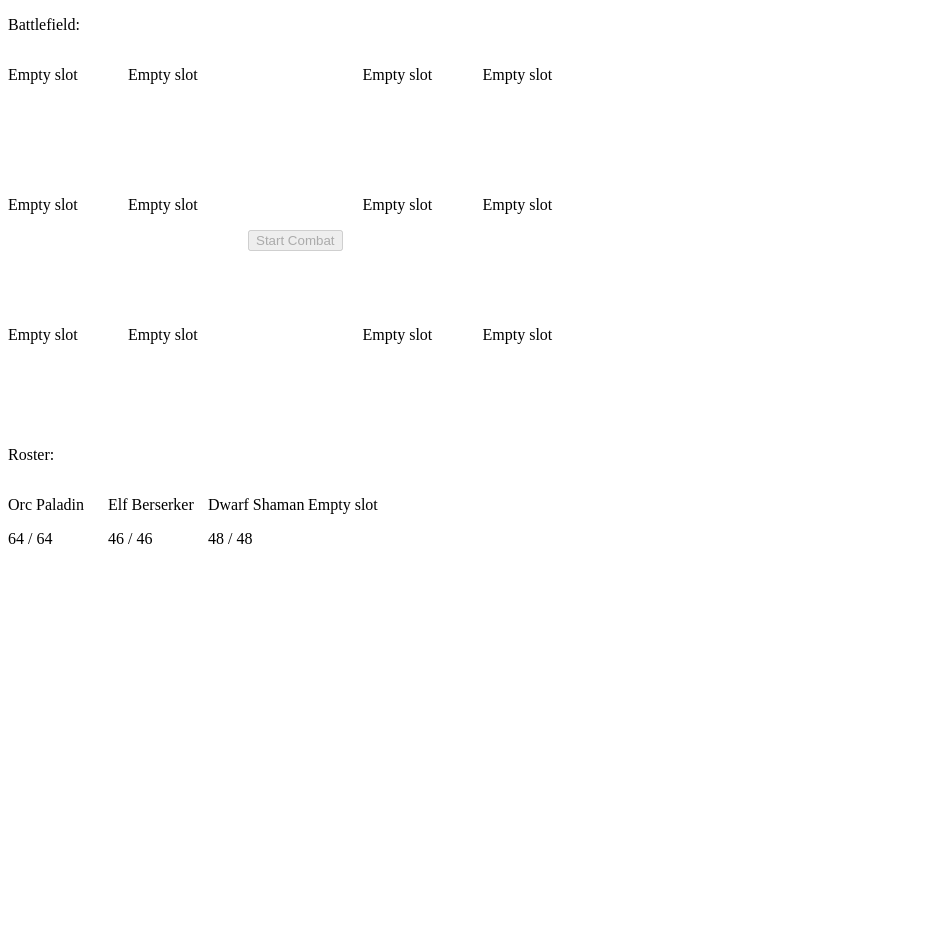
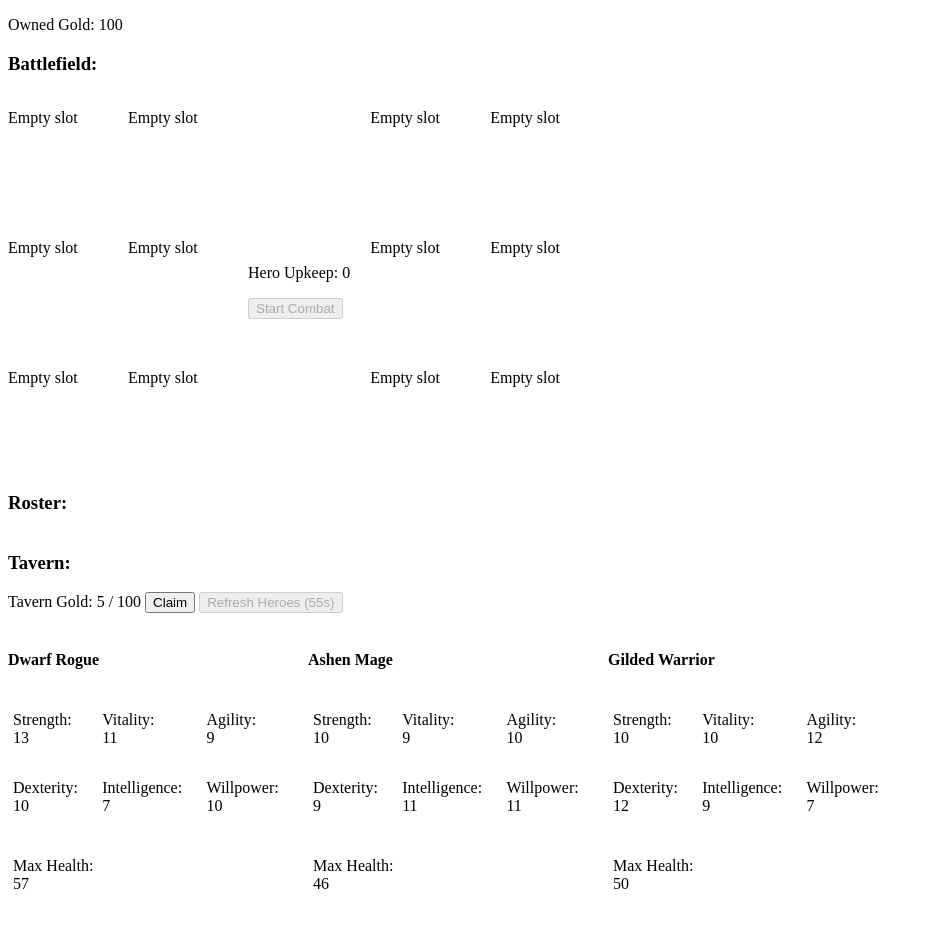
Before and after one commit to Vrath/AshenFrontier, a Vue app: page / in a window 1280 px wide. Shown: the top 925 px of the page, without its empty margins (0-933 px from the left). Before the commit the page ends 800 px from the top, so only its background shows below. Built offline with nearby package versions, Linux system fonts and the light colour scheme.

Commit message:
012: phase 6 finished - tavern, gold, economy, recruitment, gold upkeep

```diff
--- a/src/App.vue
+++ b/src/App.vue
@@ -1,16 +1,42 @@
 <script setup lang="ts">
-import { useCombatStore } from './stores/combat'
-import HeroSlot from './components/HeroSlot.vue'
+import { onMounted } from 'vue'
+import { useCombatStore } from './stores/combat';
+import HeroSlot from './components/HeroSlot.vue';
 import EnemySlot from './components/EnemySlot.vue';
+import { useVillageStore } from './stores/village';
+import { useHeroesStore } from './stores/heroes';
+import TavernPanel from './components/TavernPanel.vue';
+import { useEntityStatsStore } from './stores/entityStats';
 
-const combat = useCombatStore()
-combat.initializeHeroes();
+const combat = useCombatStore();
+const village = useVillageStore();
+const heroes = useHeroesStore();
+
+onMounted(() => {
+    village.startVillageTick();
+    heroes.refreshTavern();
+    heroes.startTimerTick();
+
+    const stats = useEntityStatsStore()
+    // Initialize HP for all heroes (roster + Tavern)
+    for (const hero of heroes.roster) {
+        if (hero.hp === 0) hero.hp = stats.maxHealth(hero)
+    }
+    for (const hero of heroes.tavernHeroes) {
+        if (hero.hp === 0) hero.hp = stats.maxHealth(hero)
+    }
+    // Initialize enemies
+    for (const enemy of combat.enemies) {
+        if (enemy.hp === 0) enemy.hp = stats.maxHealth(enemy)
+    }
+})
 </script>
 
 <template>
   <div>
+    <p>Owned Gold: {{ village.gold }}</p>
 
-    <p>Battlefield:</p>
+    <h3>Battlefield:</h3>
       <div style="display: flex; flex-direction: row; gap: 20px;">
         <div style="display: flex; flex-direction: column; gap: 10px;">
            <HeroSlot v-for="(slot) of combat.backRow" :hero="combat.entityById(slot.hero)" :location="'battlefield'" :slotIndex="slot.slotIndex" @click="(heroId, location, slotIndex) => combat.handleSlotClick(heroId, location, slotIndex)" />
@@ -20,6 +46,7 @@ combat.initializeHeroes();
         </div>
 
         <div style="min-height: 100%; align-content: center;">
+          <p>Hero Upkeep: {{ heroes.totalBattleUpkeep + heroes.totalRosterUpkeep }}</p>
           <button @click="combat.startCombat()" :disabled="!combat.hasHeroOnBattlefield || combat.combatRunning">Start Combat</button>
         </div>
 
@@ -31,11 +58,14 @@ combat.initializeHeroes();
         </div>
       </div>
 
-    <p>Roster:</p>
+    <h3>Roster:</h3>
     <div style="display: flex;">
-        <HeroSlot v-for="[slotIndex, hero] in combat.roster.entries()" :hero="combat.entityById(hero)" :location="'roster'" :slotIndex="slotIndex" @click="(heroId, location, slotIndex) => combat.handleSlotClick(heroId, location, slotIndex)" />
+        <HeroSlot v-for="[slotIndex, hero] in heroes.roster.filter(h => !combat.battlefield.includes(h.id)).entries()" :hero="hero" :location="'roster'" :slotIndex="slotIndex" @click="(heroId, location, slotIndex) => combat.handleSlotClick(heroId, location, slotIndex)" />
     </div>
 
 
+    <h3>Tavern:</h3>
+    <TavernPanel />
+
   </div>
 </template>
--- a/src/components/EnemySlot.vue
+++ b/src/components/EnemySlot.vue
@@ -17,7 +17,7 @@ const { enemy, slotIndex } = defineProps<{
 
   <div class="enemy-slot">
     <div v-if="enemy">
-        <p>{{ enemy.name }}</p>
+        <h4>{{ enemy.name }}</h4>
         <p>{{ Math.round(enemy.hp) }} / {{ stats.maxHealth(enemy) }}</p>
     </div>
     <div v-else>
--- a/src/components/HeroSlot.vue
+++ b/src/components/HeroSlot.vue
@@ -40,7 +40,7 @@ const handleDrop = (e: DragEvent) => {
 
   <div class="hero-slot" @click="handleClick" @drop="handleDrop" @dragover.prevent>
     <div v-if="hero" draggable="true" @dragstart="handleDragStart">
-        <p>{{ hero.name }}</p>
+        <h4>{{ hero.displayName }}</h4>
         {{ Math.round(hero.hp) }} / {{ stats.maxHealth(hero) }}
     </div>
     <div v-else>
--- /dev/null
+++ b/src/components/TavernPanel.vue
@@ -0,0 +1,43 @@
+<script setup lang="ts">
+import { useEntityStatsStore } from '../stores/entityStats';
+import { useHeroesStore } from '../stores/heroes';
+import { useVillageStore } from '../stores/village';
+const heroes = useHeroesStore();
+const village = useVillageStore();
+const stats = useEntityStatsStore();
+
+</script>
+<template>
+
+    <p>Tavern Gold: {{ village.tavern.gold }} / {{ village.tavern.goldCap }} <button @click="village.claimTavernGold()">Claim</button> <button
+    @click="heroes.refreshTavern()"
+    :disabled="heroes.timeUntilRefresh > 0"
+>
+    Refresh Heroes {{ heroes.timeUntilRefresh > 0 ? `(${heroes.timeUntilRefresh}s)` : '' }}
+</button></p>
+
+    <div style="display: flex;">
+        <div v-for="(hero) of heroes.tavernHeroes" style="min-width: 300px; max-width: 300px;">
+            <h4> {{ hero.displayName }}</h4>
+            <div style="display: grid; grid-template-columns: auto auto auto; padding: 5px; max-width: 300px;">
+                <p> Strength:<br>{{ hero.str }}</p>
+                <p> Vitality:<br>{{ hero.vit }}</p>
+                <p> Agility:<br>{{ hero.agi }}</p>
+                <p> Dexterity:<br>{{ hero.dex }}</p>
+                <p> Intelligence:<br>{{ hero.int }}</p>
+                <p> Willpower:<br>{{ hero.wil }}</p>
+            </div>
+            <div style="display: grid; grid-template-columns: auto auto; padding: 5px">
+                <p>Max Health:<br>{{ stats.maxHealth(hero) }}</p>
+                <p></p>
+                <p>Physical Power:<br>{{ stats.physicalPower(hero) }}</p>
+                <p>Physical Defense:<br>{{ stats.physicalDefense(hero) }}</p>
+                <p>Accuracy:<br>{{ stats.accuracy(hero) }}</p>
+                <p>Evasion:<br>{{ stats.evasion(hero) }}</p>
+            </div>
+            <button @click="heroes.recruit(hero)">Recruit ({{ heroes.hireCost }} gold)</button>
+        </div>
+    </div>
+</template>
+<style>
+</style>
--- a/src/stores/combat.ts
+++ b/src/stores/combat.ts
@@ -1,13 +1,13 @@
 import { defineStore } from 'pinia';
 import { useEntityStatsStore } from './entityStats';
+import { useHeroesStore } from './heroes';
+import { useVillageStore } from './village';
 
 export interface Entity {
     id: string
     name: string
     displayName?: string
-    hireCost?: number
-    battleUpkeepCost?: number
-    rosterUpkeepCost?: number
+    level?: number
     str: number
     vit: number
     agi: number
@@ -21,11 +21,6 @@ export interface Entity {
 
 export const useCombatStore = defineStore('combat', {
     state: () => ({
-        heroes: [
-            { id: 'h1', name: 'Orc Paladin',   hp: 0, str: 12, vit: 13, agi: 7,  dex: 7,  int: 6,  wil: 10 },
-            { id: 'h2', name: 'Elf Berserker', hp: 0, str: 14, vit: 8,  agi: 12, dex: 10, int: 6,  wil: 5  },
-            { id: 'h3', name: 'Dwarf Shaman',  hp: 0, str: 8,  vit: 10, agi: 6,  dex: 8,  int: 12, wil: 11 },
-        ],
         enemies: [
             { id: 'e1', name: 'Ashboar', hp: 0, str: 8, vit: 10, agi: 5, dex: 5, int: 5, wil: 5},
             { id: 'e2', name: 'Gnoll Assassin', hp: 0, str: 9, vit: 5, agi: 9, dex: 9, int: 5, wil: 5},
@@ -42,7 +37,10 @@ export const useCombatStore = defineStore('combat', {
     }),
 
     getters: {
-        entityById: (state) => (entityId: string | undefined) => state.heroes.find(h => h.id === entityId) || state.enemies.find(e => e.id === entityId),
+        entityById: (state) => (entityId: string | undefined) => {
+            const heroes = useHeroesStore()
+            return heroes.roster.find(h => h.id === entityId) || state.enemies.find(e => e.id === entityId)
+        },
         frontRow: (state) => {
             const result = []
             for (let i = 0; i < 3; i++) {
@@ -89,11 +87,18 @@ export const useCombatStore = defineStore('combat', {
 
     actions: {
         startCombat() {
-            if (this.combatRunning) return
+            const heroes = useHeroesStore()
+            const village = useVillageStore()
             const stats = useEntityStatsStore()
 
-            // Set each hero's hp to their calculated max health
-            for (const hero of this.heroes) {
+            if (this.combatRunning) return
+
+            const totalCost = heroes.totalBattleUpkeep + heroes.totalRosterUpkeep
+            if (totalCost > village.gold) return
+            village.gold -= totalCost
+
+
+            for (const hero of heroes.roster) {
                 hero.hp = stats.maxHealth(hero)
             }
 
@@ -101,7 +106,7 @@ export const useCombatStore = defineStore('combat', {
             this.combatRunning = true
             this.combatIntervalId = setInterval(() => {
                 this.combatTick()
-            }, 2500)
+            }, 1000)
         },
 
         generateEnemies(){
@@ -109,6 +114,7 @@ export const useCombatStore = defineStore('combat', {
         },
 
         combatTick() {
+            const heroesStore = useHeroesStore()
 
             this.applyAttacks(this.battlefield, this.enemyTeam)
             this.applyAttacks(this.enemyTeam, this.battlefield)
@@ -120,6 +126,7 @@ export const useCombatStore = defineStore('combat', {
                     const hero = this.entityById(heroId)
                     if (hero && hero.hp <= 0){
                         this.battlefield[i] = undefined
+                        heroesStore.removeHero(heroId)
                     }
                 }
             }
@@ -240,15 +247,7 @@ export const useCombatStore = defineStore('combat', {
 
             return null; //no targets
         },
-        initializeHeroes() {
-            const stats = useEntityStatsStore()
-            for (const hero of this.heroes) {
-                hero.hp = stats.maxHealth(hero)
-            }
-            for (const enemy of this.enemies){
-                enemy.hp = stats.maxHealth(enemy)
-            }
-        },
+
 
         applyAttacks(attackers: (string | undefined)[], defenders: (string | undefined)[]) {
             const stats = useEntityStatsStore()
--- a/src/stores/heroesStore.ts
+++ b/src/stores/heroes.ts
@@ -3,7 +3,8 @@ import type { Entity } from "./combat";
 import { races } from "../data/races";
 import { classes } from "../data/classes";
 
-import { useVillageStore } from "./villageStore";
+import { useVillageStore } from "./village";
+import { useCombatStore } from "./combat";
 
 export const useHeroesStore = defineStore('heroes', {
     state: () => ({
@@ -13,13 +14,44 @@ export const useHeroesStore = defineStore('heroes', {
         hireCost: 50,
         refreshIntervalId: undefined as number | undefined,
         lastRefreshTime: 0 as number,
+        tick: 0 as number,
+        barracks: [] as (string | undefined)[],
+        battlefield: [undefined, undefined, undefined, undefined, undefined, undefined] as (string | undefined)[],
     }),
 
     getters: {
         timeUntilRefresh: (state) => {
+            state.tick  // force dependency
             const elapsed = Date.now() - state.lastRefreshTime
-            const remaining = Math.max(0, 60000 - elapsed)  // 60000ms = 1 minute
-            return Math.ceil(remaining / 1000)  // return seconds
+            const remaining = Math.max(0, 60000 - elapsed)
+            return Math.ceil(remaining / 1000)
+        },
+        totalBattleUpkeep: (state) => {
+            const combat = useCombatStore()
+            let upkeep = 0
+
+            // Sum upkeep for heroes on battlefield
+            for (const heroId of combat.battlefield) {
+                if (heroId) {
+                    const hero = state.roster.find(h => h.id === heroId)
+                    if (hero) {
+                        upkeep += Math.pow(hero.level || 1, 1.2)
+                    }
+                }
+            }
+            return upkeep
+        },
+        totalRosterUpkeep: (state) => {
+            const combat = useCombatStore()
+            let upkeep = 0
+
+            // Sum upkeep for heroes in roster but NOT on battlefield
+            for (const hero of state.roster) {
+                if (!combat.battlefield.includes(hero.id)) {
+                    upkeep += Math.pow(hero.level || 1, 1.2) / 5
+                }
+            }
+            return upkeep
         }
     },
 
@@ -45,19 +77,17 @@ export const useHeroesStore = defineStore('heroes', {
             const hero: Entity = {
                 id: `h_${this.nextHeroId++}`,
                 name: `${race} ${classType}`,
-                displayName: `${race} ${classType}`,
+                displayName: `${race.charAt(0).toUpperCase() + race.slice(1)} ${classType.charAt(0).toUpperCase() + classType.slice(1)}`,
                 race: race as string,
                 class: classType as string,
+                level: 1,
                 str: 10 + raceModifiers.str + classModifiers.str,
                 vit: 10 + raceModifiers.vit + classModifiers.vit,
                 agi: 10 + raceModifiers.agi + classModifiers.agi,
                 dex: 10 + raceModifiers.dex + classModifiers.dex,
                 int: 10 + raceModifiers.int + classModifiers.int,
                 wil: 10 + raceModifiers.wil + classModifiers.wil,
-                hp: 0,
-                hireCost: 50,
-                battleUpkeepCost: 1,
-                rosterUpkeepCost: 0.2,
+                hp: 0
             };
 
             return hero;
@@ -68,11 +98,6 @@ export const useHeroesStore = defineStore('heroes', {
             this.tavernHeroes.push(this.generateHero());
             this.tavernHeroes.push(this.generateHero());
             this.lastRefreshTime = Date.now();
-            if (this.refreshIntervalId === undefined) {
-                this.refreshIntervalId = setInterval(() => {
-                    this.refreshTavern()
-                }, 60000)  // 60 seconds for testing
-            }
         },
         recruit(hero: Entity) {
             const villageStore = useVillageStore();
@@ -83,6 +108,9 @@ export const useHeroesStore = defineStore('heroes', {
         },
         removeHero(heroId: string){
             this.roster = this.roster.filter(h => h.id !== heroId)
+        },
+        startTimerTick() {
+            setInterval(() => this.tick++, 100)
         }
     }
 })
```
Also changed, not shown: src/stores/inventory.ts (renamed from src/stores/inventoryStore.ts), src/stores/village.ts (renamed from src/stores/villageStore.ts), 1 other file (tests, documents, lock files or other folders).
